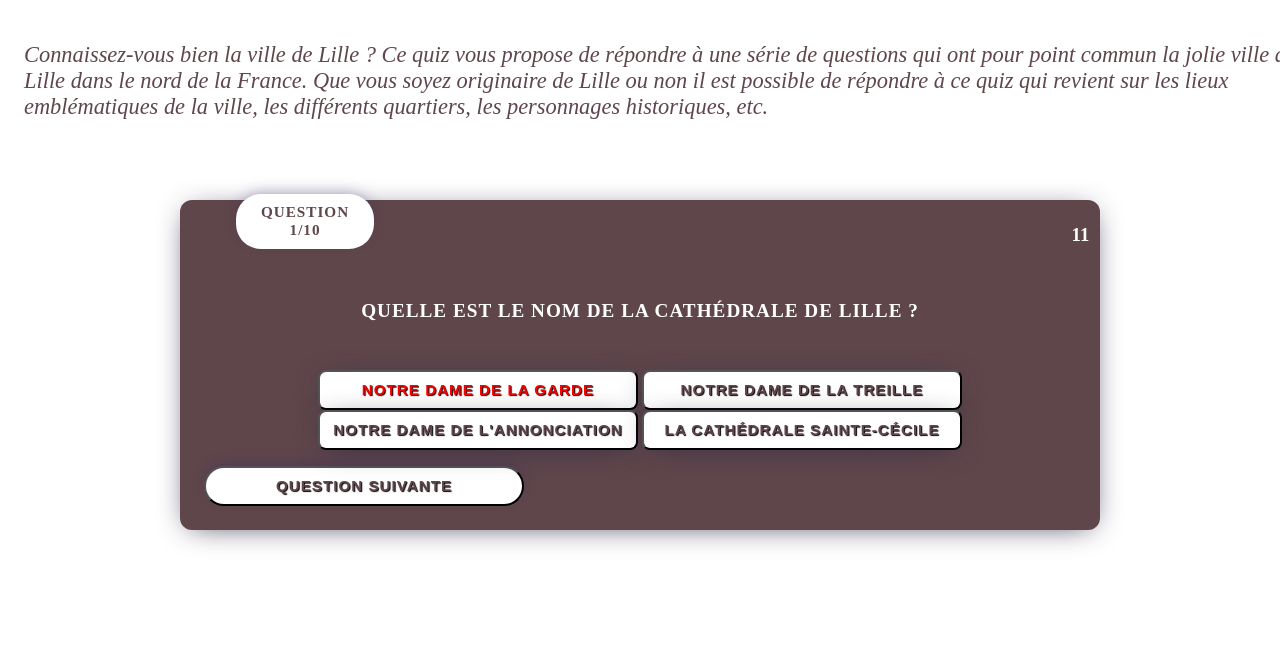
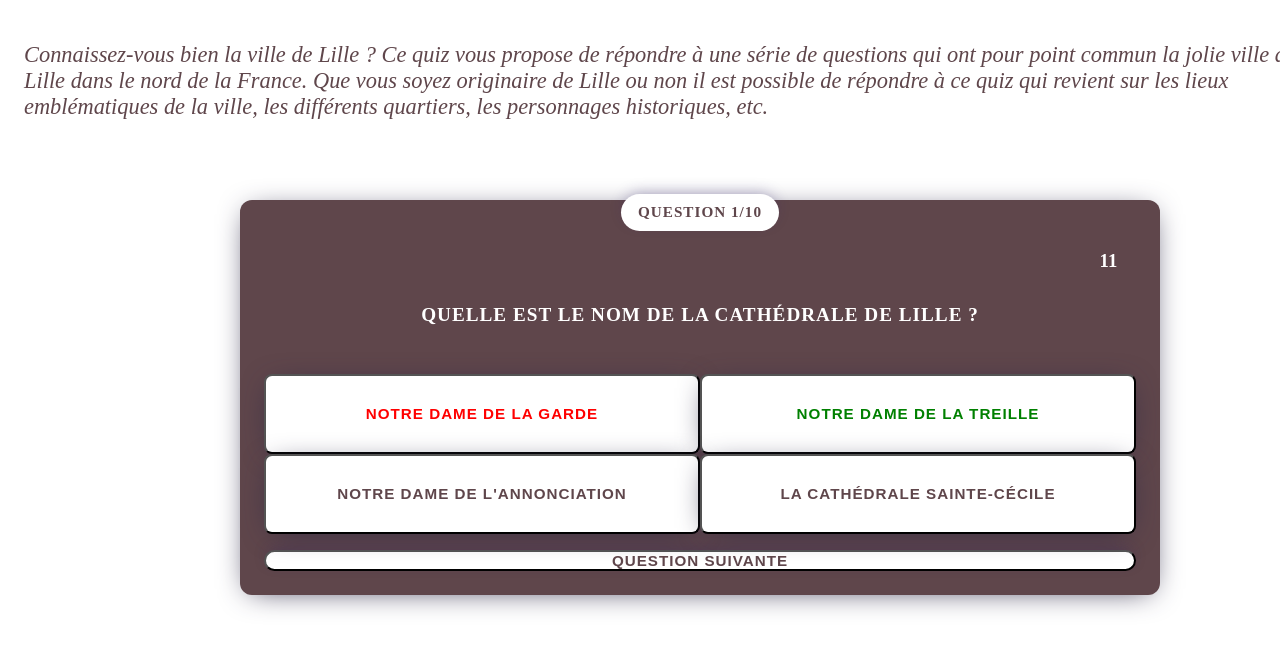
Before and after one commit to Rayane0823/Project-1-WCS, a plain HTML site: page indexquestions.html in a window 1280 px wide. Both pictures are taken after a click on the button "NOTRE DAME DE LA GARDE". Shown: the part 270-920 px from the top of the page. Drawn offline with Linux system fonts and the light colour scheme.

Commit message:
adding the good css

```diff
--- a/index.css
+++ b/index.css
@@ -136,7 +136,6 @@ header h2 {
 
 /* ===== MAIN ===== */
 
-
 .Popular-Quizz {
   background-color: #5f464b;
   margin-top: 0;
@@ -148,23 +147,6 @@ width: 100%;
   overflow: auto;
   height: 12vh;
 }
-
- button {
-   font-size: 1rem;
-   text-align: center;
-   color: #fff;
-   text-shadow: 1px 1px 1px #000;
-   border-radius: 10px;
-   background-color: #38d9a9;
-   background-image: linear-gradient(to top left, rgba(0, 0, 0, 0.2), rgba(0, 0, 0, 0.2) 30%, rgba(0, 0, 0, 0));
-   box-shadow:
-     inset 2px 2px 3px rgba(255, 255, 255, 0.6),
-     inset -2px -2px 3px rgba(0, 0, 0, 0.6);
-     width: clamp(10rem, 90%, 20rem); /* ou la largeur désirée */
-     height: 5vh; /* ou la hauteur désirée */
-
- }
-
 
 #Popular-title {
 display: flex;
@@ -432,9 +414,9 @@ background-color: grey;
 }
 
 .questions-container {
-margin: auto;
+  margin-left: 15em;
   margin-bottom: 15em;
-
+  margin-right: 15em;
   margin-top: 10vh;
   padding-top: 0;
   padding-bottom: 2em;
@@ -442,6 +424,9 @@ margin: auto;
   padding: 3vh;
 
   border-radius: 12px;
+  display: flex;
+  flex-direction: column;
+  justify-content: space-between;
   background-color: #5f464b;
   box-shadow: #2c2745 0px 4px 30px -10px;
 }
@@ -476,6 +461,9 @@ margin: auto;
 }
 
 #options-list {
+  display: grid;
+  grid-template-columns: repeat(2, 1fr);
+  grid-template-rows: repeat(2, 5em);
 padding-top: 4vh;
 padding-bottom: 2vh
 
@@ -524,40 +512,15 @@ font-weight: 700;
 }
 
 @media screen and (max-width: 819px) {
+
 }
- .styled:active {
-   box-shadow:
-     inset -2px -2px 3px rgba(255, 255, 255, 0.6),
-     inset 2px 2px 3px rgba(0, 0, 0, 0.6);
- }
 
- .questions-container {
-  text-align: center;
-  color: #fff;
- }
-
- /*  ===== VERIFIER QUELLE PAGE ? ===== */
-
-
- /* Menu questions */
-
-
-
-
-
- /*  ===== VERIFIER QUELLE PAGE ? ===== */
-
-
- /* Menu questions */
-
- .questions-counter-timer {
-   margin-left: 2em;
-   margin-right: 2em;
-   display: flex;
- }
-
-
-
+@media screen and (max-width: 1145px) {
+  #options-list {
+    display: flex;
+    flex-direction: column;
+  }
+}
 
 @media screen and (max-width: 780px) {
  .questions-container {
@@ -604,12 +567,3 @@ margin-top: 2vh;
   text-align: left;
   margin-left: 3vh;
 }
-
-#our-quiz {
-  color: #5f464b;
-  font-family: 'young-serif-regular';
-  margin-bottom: 7vh;
-  margin-top: 10vh;
-  text-align: left;
-  margin-left: 3vh;
-}
--- a/index.js
+++ b/index.js
@@ -82,6 +82,7 @@ const optionsElement = document.getElementById("options-list");
 const answerButtons = document.querySelectorAll(".answer");
 const scoreElement = document.getElementById("score");
 
+
 // Afficher les questions / Afficher le résultat /Afficher le bouton "question suivante" uniquement après avoir répondu.
 
 function displayQuestion() {
@@ -101,11 +102,12 @@ function displayQuestion() {
     questionElement.textContent = "Votre score est de : " + score + " / 10";
     optionsElement.style.display = "none"; // Masquer les options de réponse
     scoreElement.style.display = "block"; // Afficher le score
+
   }
   nextButton.style.display = "none";
 }
 
-// function showCorrectAnswer() {} //////////////////////
+
 
 // Fonction bonne réponse = vert / mauvaise = rouge
 function compareAnswer() {
@@ -117,7 +119,8 @@ function compareAnswer() {
     score++
   } else {
     this.style.color = "red";
-        showCorrectAnswer();
+    const correctAnswerIndex = options[currentQuestion].indexOf(correctAnswer);
+    answerButtons[correctAnswerIndex].style.color = "green";
   }
   timerStop();
   nextButton.style.display = "block";
@@ -133,6 +136,10 @@ nextButton.addEventListener("click", function() {
     timerReset();
   } else {
     timerDisappear();
+   questionNumberElement.style.display = "none";
+    questionElement.textContent = "Votre score est de : " + score + " / 10";
+  optionsElement.style.display = "none";
+
   }
   nextButton.style.display = "none";
 });
@@ -164,3 +171,6 @@ function showCorrectAnswer() {
     nextButton.style.display = "block";
   }
 }
+
+
+// Afficher le résultat à la fin du quiz
```
Lines whose indentation alone changed are shown as unchanged.
